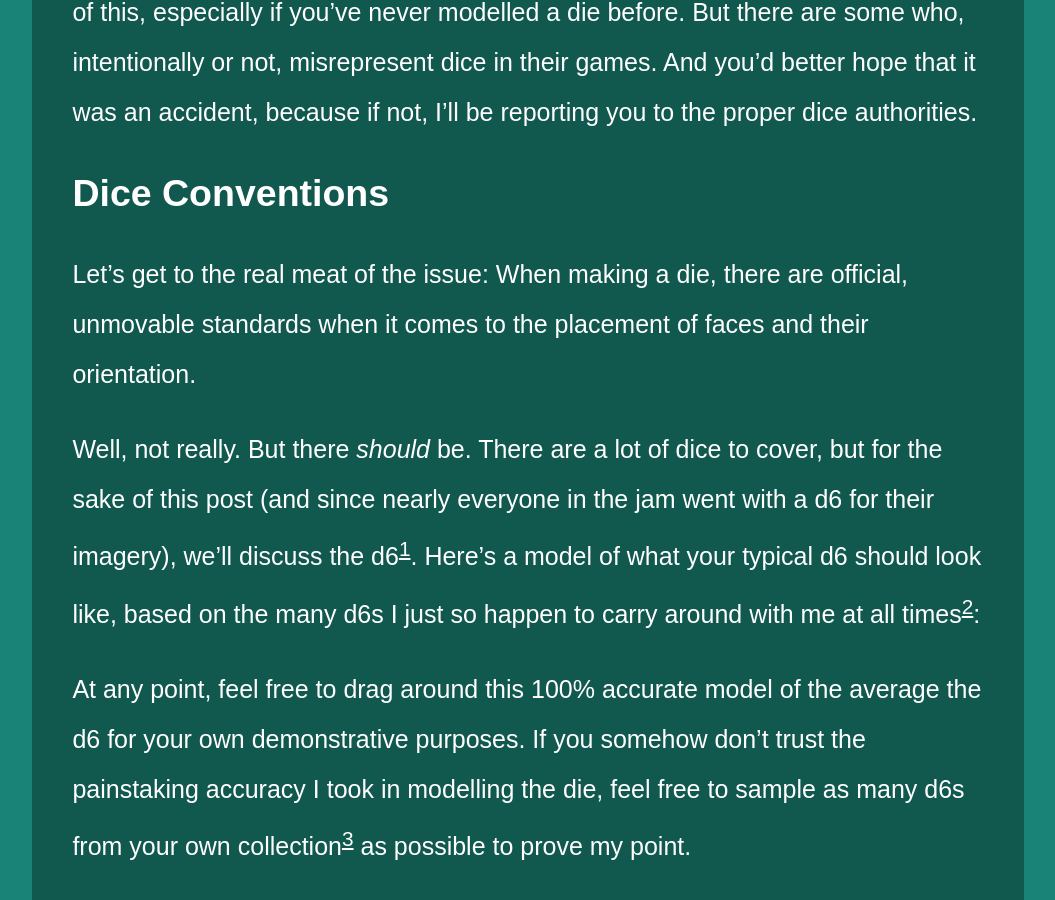
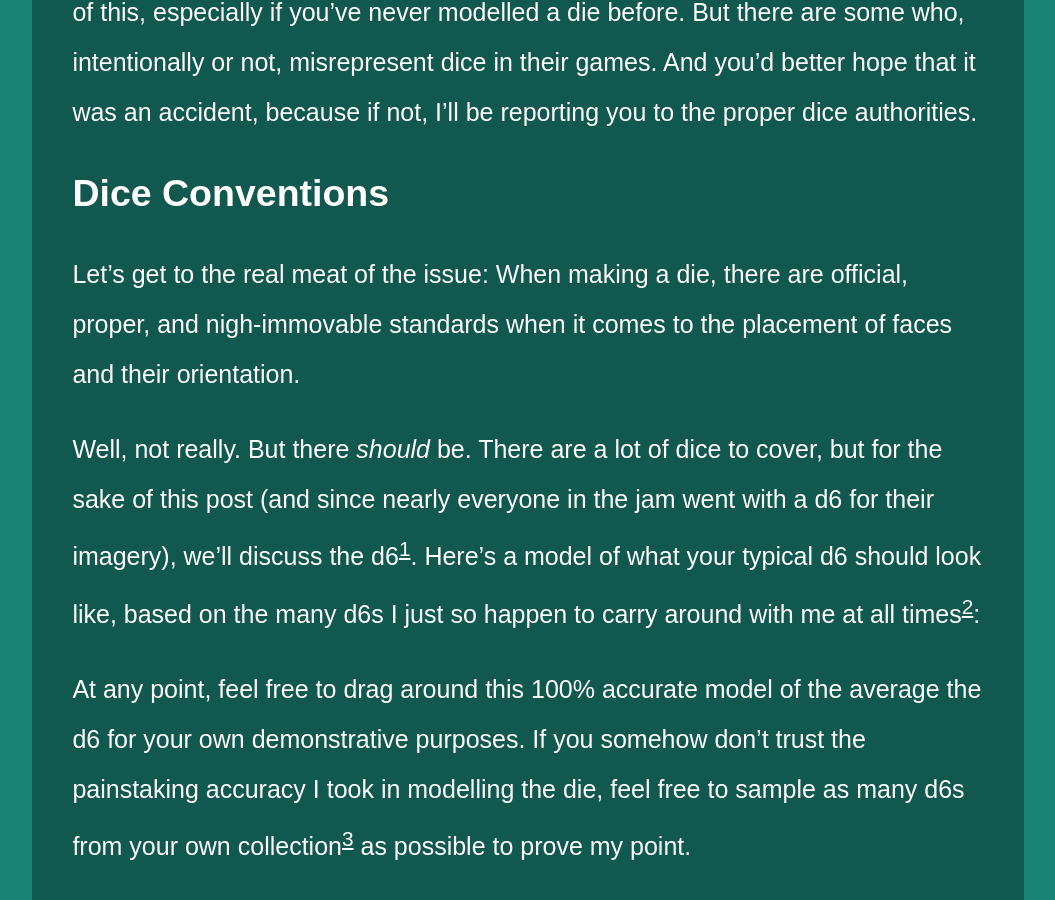
Before and after one commit to ambiguousname/ambiguousname.github.io, a Jekyll site: the page built from _posts/2022-07-22-dice-rolling.md, in a window 1280 px wide and 900 px high, scrolled down 466 px. Shown: the whole window, without its empty margins (112-1167 px from the left). Built offline with Jekyll 4.4.1, drawn with Linux system fonts in a browser that asks for light colours.

Commit message:
Update 2022-07-22-dice-rolling.md

```diff
--- a/_posts/2022-07-22-dice-rolling.md
+++ b/_posts/2022-07-22-dice-rolling.md
@@ -12,7 +12,7 @@ It's time we had a chat about representing dice accurately. Not everyone is guil
 
 ## Dice Conventions
 
-Let's get to the real meat of the issue: When making a die, there are official, unmovable standards when it comes to the placement of faces and their orientation.
+Let's get to the real meat of the issue: When making a die, there are official, proper, and nigh-immovable standards when it comes to the placement of faces and their orientation.
 
 Well, not really. But there *should* be. There are a lot of dice to cover, but for the sake of this post (and since nearly everyone in the jam went with a d6 for their imagery), we'll discuss the d6[^1]. Here's a model of what your typical d6 should look like, based on the many d6s I just so happen to carry around with me at all times[^2]:
 
```
